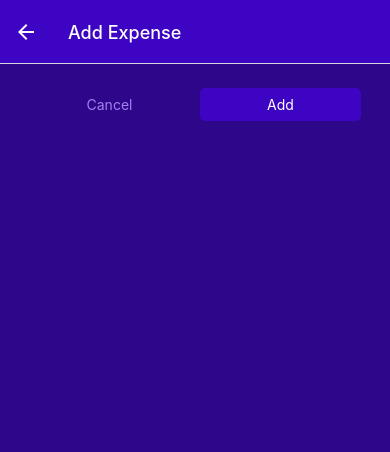
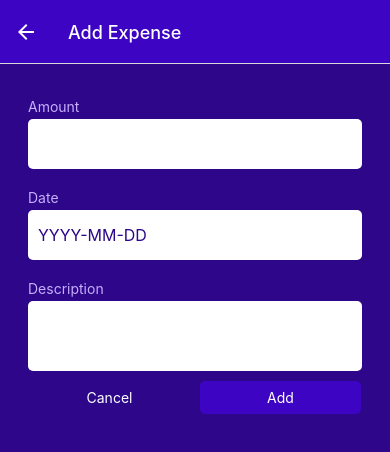
Before and after one commit to gtomsic/rnExpenseTracker, a React Native app: screen /ManageExpense in a window 390 px wide. Shown: the top 452 px of the page. Built offline with nearby package versions, Linux system fonts and the light colour scheme.

Commit message:
Adding form and textinput

```diff
--- a/UI/Button.jsx
+++ b/UI/Button.jsx
@@ -30,6 +30,6 @@ const styles = StyleSheet.create({
     textAlign: "center",
   },
   flatText: {
-    color: colors.primary200,
+    color: "white",
   },
 });
--- /dev/null
+++ b/components/ManageExpense/ExpenseForm.jsx
@@ -0,0 +1,39 @@
+import { StyleSheet, Text, View } from "react-native";
+import React from "react";
+import Input from "./Input";
+
+const ExpenseForm = () => {
+  function amountChangeHandler() {}
+  return (
+    <View>
+      <Input
+        label="Amount"
+        textInputConfig={{
+          keyboardType: "decimal-pad",
+          onChangeText: amountChangeHandler,
+        }}
+      />
+      <Input
+        label="Date"
+        textInputConfig={{
+          placeholder: "YYYY-MM-DD",
+          maxLength: 10,
+          onChangeText: () => {},
+        }}
+      />
+      <Input
+        label="Description"
+        textInputConfig={{
+          multiline: true,
+          autoCorrect: false,
+          autoCapitalize: "sentences",
+          onChangeText: () => {},
+        }}
+      />
+    </View>
+  );
+};
+
+export default ExpenseForm;
+
+const styles = StyleSheet.create({});
--- /dev/null
+++ b/components/ManageExpense/Input.jsx
@@ -0,0 +1,34 @@
+import { StyleSheet, Text, TextInput, View } from "react-native";
+import React from "react";
+import { colors } from "../../contants/styles";
+
+const Input = ({ label, textInputConfig }) => {
+  return (
+    <View style={styles.container}>
+      <Text style={styles.label}>{label}</Text>
+      <TextInput style={styles.input} {...textInputConfig} />
+    </View>
+  );
+};
+
+export default Input;
+
+const styles = StyleSheet.create({
+  container: {
+    marginHorizontal: 4,
+    marginVertical: 10,
+  },
+  label: {
+    fontSize: 14,
+    color: colors.primary100,
+    marginBottom: 4,
+  },
+  input: {
+    backgroundColor: "white",
+    color: colors.primary700,
+    paddingHorizontal: 10,
+    paddingVertical: 15,
+    borderRadius: 5,
+    fontSize: 16,
+  },
+});
--- a/screens/ManageExpense.jsx
+++ b/screens/ManageExpense.jsx
@@ -5,6 +5,7 @@ import IconButton from "../UI/IconButton";
 import { colors } from "../contants/styles";
 import Button from "../UI/Button";
 import { ExpensesContext } from "../store";
+import ExpenseForm from "../components/ManageExpense/ExpenseForm";
 
 const ManageExpense = ({ route, navigation }) => {
   const expenseId = route.params?.expenseId;
@@ -25,18 +26,23 @@ const ManageExpense = ({ route, navigation }) => {
   }
   function confirmedHandler() {
     if (expenseId) {
-      expensesCtx.updateExpense();
+      expensesCtx.updateExpense(expenseId, {
+        description: "Test???",
+        amount: 19.99,
+        date: new Date("2022-12-11"),
+      });
     } else {
       expensesCtx.addExpense({
         description: "Test",
         amount: 19.99,
-        date: new Date("2022-12-09"),
+        date: new Date("2022-10-11"),
       });
     }
     navigation.goBack();
   }
   return (
     <View style={styles.container}>
+      <ExpenseForm />
       <View style={styles.buttonGroup}>
         <Button mode="flat" onPress={cancelHandler} style={styles.button}>
           Cancel
--- a/store/index.js
+++ b/store/index.js
@@ -31,7 +31,7 @@ export const ExpensesContext = createContext({
 function expsesReducer(state, action) {
   switch (action.type) {
     case "ADD":
-      const id = newDate().toString + Math.random().toString();
+      const id = new Date().toString + Math.random().toString();
       return [{ ...action.payload, id }, ...state];
     case "DELETE":
       return state.filter((exp) => exp.id !== action.payload.id);
@@ -52,7 +52,7 @@ function expsesReducer(state, action) {
 function ExpenseContextProvider({ children }) {
   const [state, dispatch] = useReducer(expsesReducer, data);
   function addExpense(expeseData) {
-    dispatch({ type: "ADD", paload: expeseData });
+    dispatch({ type: "ADD", payload: expeseData });
   }
   function deleteExpense(id) {
     dispatch({ type: "DELETE", payload: { id } });
```
